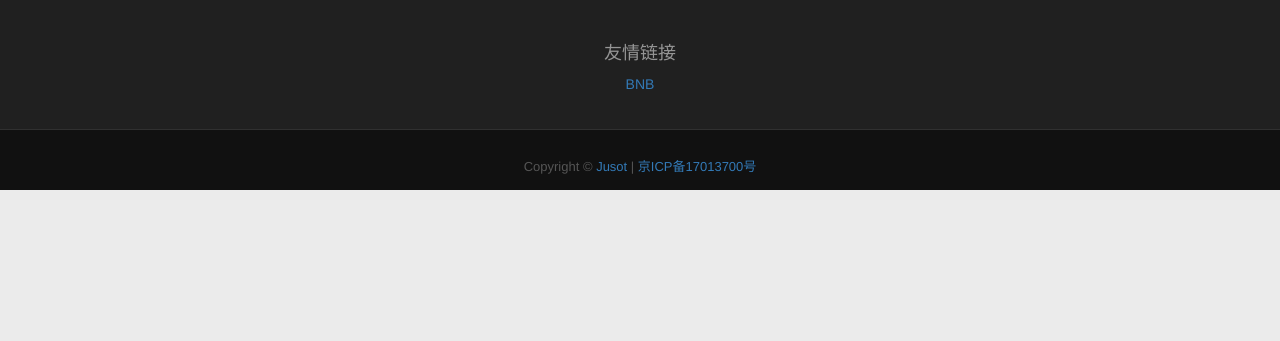
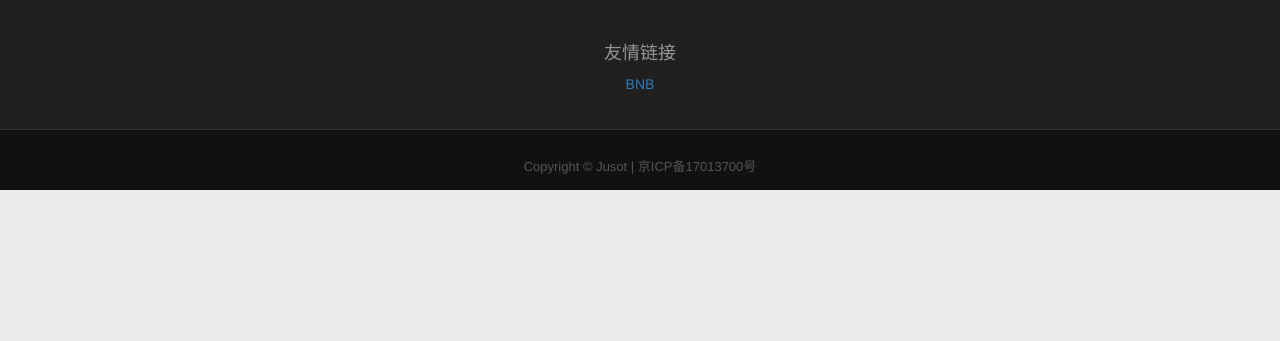
Before and after one commit to MU001999/DemoBlog, a Flask app: page /articles/write in a window 1280 px wide. Shown: the part 193-534 px from the top of the page. Run offline with Flask 2, Linux system fonts and the light colour scheme; parts of the project's set-up code (start-up, migrations or seed data) failed here and were passed over; some libraries are stand-ins or nearby versions.

Commit message:
change some ui

```diff
--- a/blog/templates/layout.html
+++ b/blog/templates/layout.html
@@ -178,8 +178,8 @@
     <div class="container text-center">
         <div class="row">
             <div class="col-sm-12">
-                <span>Copyright &copy; <a href="http://www.jusot.com/">Jusot</a></span> |
-                <span><a href="http://www.miibeian.gov.cn/" target="_blank">京ICP备17013700号</a></span>
+                <span>Copyright &copy; <a style="color:#555555" href="http://www.jusot.com/">Jusot</a></span> |
+                <span><a style="color:#555555" href="http://www.miibeian.gov.cn/" target="_blank">京ICP备17013700号</a></span>
             </div>
         </div>
     </div>
```
